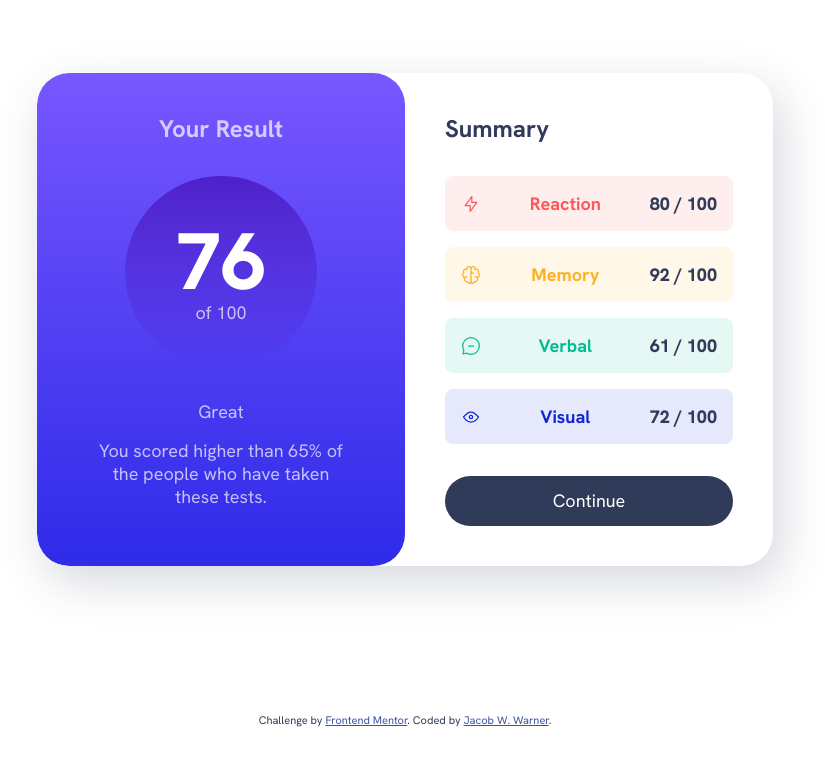
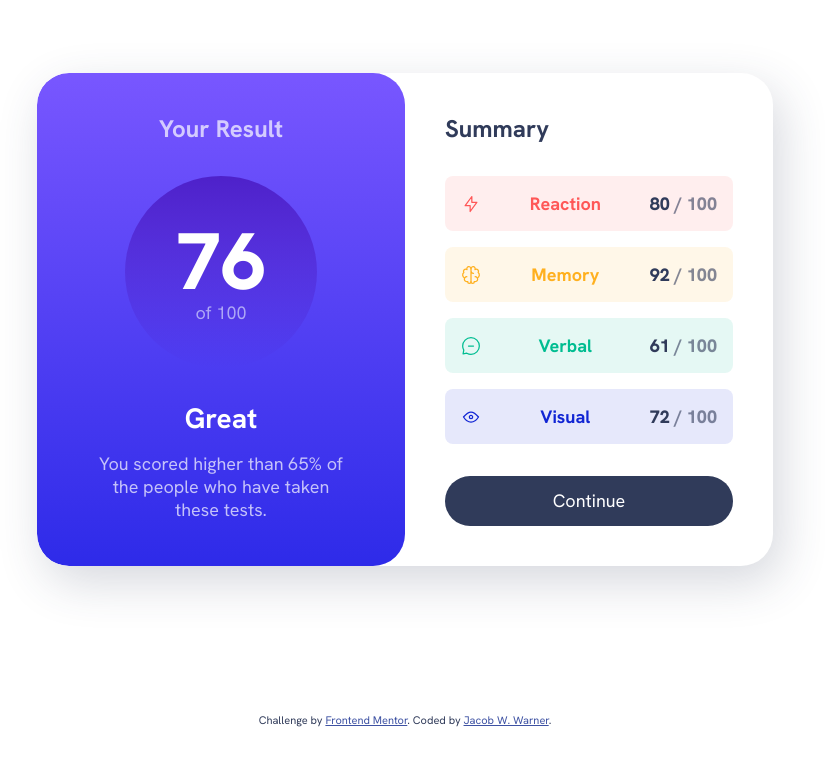
Before and after one commit to jacobwwarner/fem_results-summary-component, a plain HTML site: page index.html in a window 1280 px wide. Shown: the whole page, without its empty margins (235-1060 px from the left). Drawn offline with Linux system fonts and the light colour scheme.

Commit message:
bug fix, result score title

```diff
--- a/index.html
+++ b/index.html
@@ -22,7 +22,7 @@
         <h1 class="section-title">Your Result</h1>
         <p class="results-score"><span>76</span> of 100</p>
         <div class="grid-flow">
-          <p class="result-rank">Great</p>
+          <p class="results-rank">Great</p>
           <p>You scored higher than 65% of the people who have taken these tests.</p>
         </div>
       </div>
@@ -31,21 +31,21 @@
          <div class="grid-flow">
            <div class="summary-item" data-item-type="accent-1">
             <svg class="summary-icon" xmlns="http://www.w3.org/2000/svg" width="20" height="20" fill="none" viewBox="0 0 20 20"><path stroke-linecap="round" stroke-linejoin="round" stroke-width="1.25" d="M10.833 8.333V2.5l-6.666 9.167h5V17.5l6.666-9.167h-5Z"/></svg>
-             <h3 class="summary-item-title">Reaction</h3>
+            <h3 class="summary-item-title">Reaction</h3>
              <p class="summary-score"><span>80</span> / 100</p>
            </div>
            <div class="summary-item" data-item-type="accent-2">
-            <svg class="summary-icon" xmlns="http://www.w3.org/2000/svg" width="20" height="20" fill="none" viewBox="0 0 20 20"><path stroke-linecap="round" stroke-linejoin="round" stroke-width="1.25" d="M5.833 11.667a2.5 2.5 0 1 0 .834 4.858"/><path stroke-linecap="round" stroke-linejoin="round" stroke-width="1.25" d="M3.553 13.004a3.333 3.333 0 0 1-.728-5.53m.025-.067a2.083 2.083 0 0 1 2.983-2.824m.199.054A2.083 2.083 0 1 1 10 3.75v12.917a1.667 1.667 0 0 1-3.333 0M10 5.833a2.5 2.5 0 0 0 2.5 2.5m1.667 3.334a2.5 2.5 0 1 1-.834 4.858"/><path stroke-linecap="round" stroke-linejoin="round" stroke-width="1.25" d="M16.447 13.004a3.334 3.334 0 0 0 .728-5.53m-.025-.067a2.083 2.083 0 0 0-2.983-2.824M10 3.75a2.085 2.085 0 0 1 2.538-2.033 2.084 2.084 0 0 1 1.43 2.92m-.635 12.03a1.667 1.667 0 0 1-3.333 0"/></svg>
+             <svg class="summary-icon" xmlns="http://www.w3.org/2000/svg" width="20" height="20" fill="none" viewBox="0 0 20 20"><path stroke-linecap="round" stroke-linejoin="round" stroke-width="1.25" d="M5.833 11.667a2.5 2.5 0 1 0 .834 4.858"/><path stroke-linecap="round" stroke-linejoin="round" stroke-width="1.25" d="M3.553 13.004a3.333 3.333 0 0 1-.728-5.53m.025-.067a2.083 2.083 0 0 1 2.983-2.824m.199.054A2.083 2.083 0 1 1 10 3.75v12.917a1.667 1.667 0 0 1-3.333 0M10 5.833a2.5 2.5 0 0 0 2.5 2.5m1.667 3.334a2.5 2.5 0 1 1-.834 4.858"/><path stroke-linecap="round" stroke-linejoin="round" stroke-width="1.25" d="M16.447 13.004a3.334 3.334 0 0 0 .728-5.53m-.025-.067a2.083 2.083 0 0 0-2.983-2.824M10 3.75a2.085 2.085 0 0 1 2.538-2.033 2.084 2.084 0 0 1 1.43 2.92m-.635 12.03a1.667 1.667 0 0 1-3.333 0"/></svg>
              <h3 class="summary-item-title">Memory</h3>
              <p class="summary-score"><span>92</span> / 100</p>
            </div>
            <div class="summary-item" data-item-type="accent-3">
-            <svg class="summary-icon" xmlns="http://www.w3.org/2000/svg" width="20" height="20" fill="none" viewBox="0 0 20 20"><path stroke-linecap="round" stroke-linejoin="round" stroke-width="1.25" d="M7.5 10h5M10 18.333A8.333 8.333 0 1 0 1.667 10c0 1.518.406 2.942 1.115 4.167l-.699 3.75 3.75-.699A8.295 8.295 0 0 0 10 18.333Z"/></svg>
+             <svg class="summary-icon" xmlns="http://www.w3.org/2000/svg" width="20" height="20" fill="none" viewBox="0 0 20 20"><path stroke-linecap="round" stroke-linejoin="round" stroke-width="1.25" d="M7.5 10h5M10 18.333A8.333 8.333 0 1 0 1.667 10c0 1.518.406 2.942 1.115 4.167l-.699 3.75 3.75-.699A8.295 8.295 0 0 0 10 18.333Z"/></svg>
              <h3 class="summary-item-title">Verbal</h3>
              <p class="summary-score"><span>61</span> / 100</p>
            </div>
            <div class="summary-item" data-item-type="accent-4">
-            <svg class="summary-icon" xmlns="http://www.w3.org/2000/svg" width="20" height="20" fill="none" viewBox="0 0 20 20"><path stroke-linecap="round" stroke-linejoin="round" stroke-width="1.25" d="M10 11.667a1.667 1.667 0 1 0 0-3.334 1.667 1.667 0 0 0 0 3.334Z"/><path stroke-linecap="round" stroke-linejoin="round" stroke-width="1.25" d="M17.5 10c-1.574 2.492-4.402 5-7.5 5s-5.926-2.508-7.5-5C4.416 7.632 6.66 5 10 5s5.584 2.632 7.5 5Z"/></svg>
+             <svg class="summary-icon" xmlns="http://www.w3.org/2000/svg" width="20" height="20" fill="none" viewBox="0 0 20 20"><path stroke-linecap="round" stroke-linejoin="round" stroke-width="1.25" d="M10 11.667a1.667 1.667 0 1 0 0-3.334 1.667 1.667 0 0 0 0 3.334Z"/><path stroke-linecap="round" stroke-linejoin="round" stroke-width="1.25" d="M17.5 10c-1.574 2.492-4.402 5-7.5 5s-5.926-2.508-7.5-5C4.416 7.632 6.66 5 10 5s5.584 2.632 7.5 5Z"/></svg>
              <h3 class="summary-item-title">Visual</h3>
              <p class="summary-score"><span>72</span> / 100</p>
            </div>
--- a/style.css
+++ b/style.css
@@ -106,21 +106,22 @@ body {
 }
 
 .results-score {
+    background: var(--gradient-to-transparent);
+    color: hsl(221 100% 96% / 0.6);
     display: grid;
     place-content: center;
     width: 12rem;
     margin-inline: auto;
-    background: var(--gradient-to-transparent);
+    border-radius: 50%;
     aspect-ratio: 1 / 1;
-    border-radius: 50%;
   }
 
 .results-score span {
     display: block;
+    color: var(--clr-neutral-100);
     font-size: var(--fs-900);
     font-weight: var(--fw-black);
     line-height: 1;
-color: var(--clr-neutral-100);
 }
 
 .results-rank {
@@ -165,8 +166,8 @@ font-weight: var(--fw-bold);
 }
 
 .summary-score {
+    color: hsl(224 30% 27% / 0.6);
     font-weight: var(--fw-black);
-color: hsl(var(--clr-neutral-hsl-700));
 }
 
 .summary-score span {
```
Lines whose indentation alone changed are shown as unchanged.
